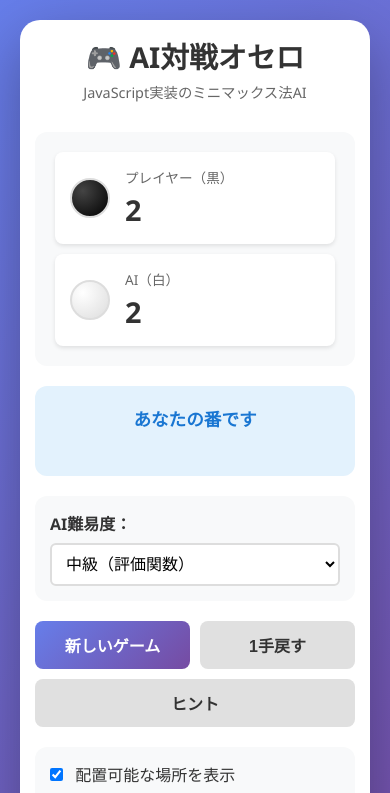
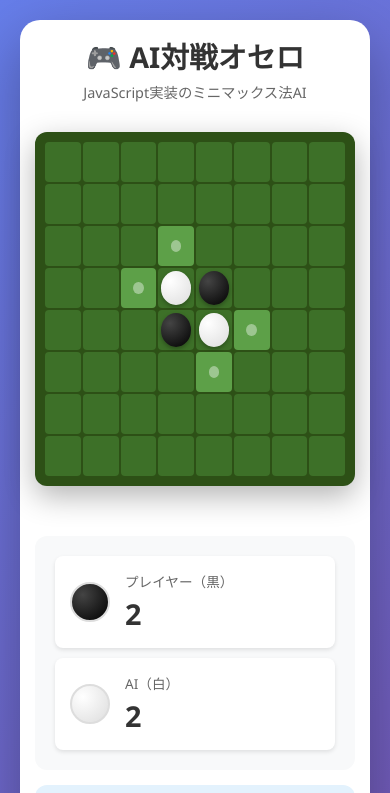
Before and after one commit to nobu-suzuki345/ai-othello-game, a plain HTML site: page index.html in a window 390 px wide. Shown: the top 793 px of the page. Drawn offline with Linux system fonts and the light colour scheme.

Commit message:
Improve mobile responsive design: prioritize board display, better touch targets

```diff
--- a/style.css
+++ b/style.css
@@ -471,6 +471,12 @@ footer p {
 
     .control-panel {
         max-width: 100%;
+        order: 2; /* 盤面を上に */
+    }
+
+    .board-container {
+        order: 1; /* 盤面を上に */
+        margin-bottom: 20px;
     }
 
     .board {
@@ -483,10 +489,23 @@ footer p {
     .button-group {
         flex-direction: row;
         flex-wrap: wrap;
+        gap: 8px;
     }
 
     .btn {
         flex: 1;
         min-width: 120px;
+        padding: 10px 15px;
+        font-size: 0.9em;
+    }
+
+    /* タッチ対応の改善 */
+    .cell {
+        min-height: 40px;
+    }
+
+    /* スコアボードを見やすく */
+    .score-board {
+        margin-bottom: 15px;
     }
 }
```
